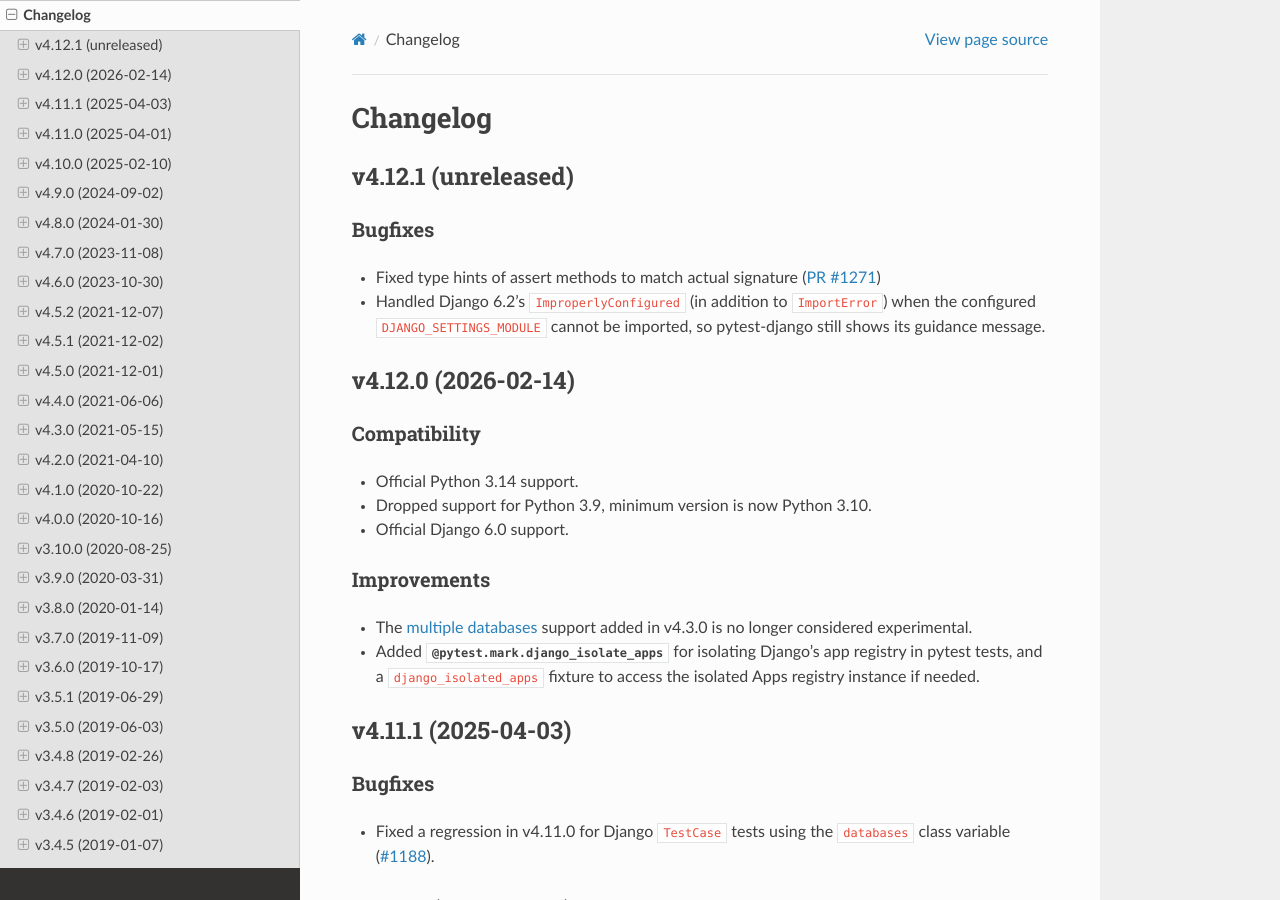
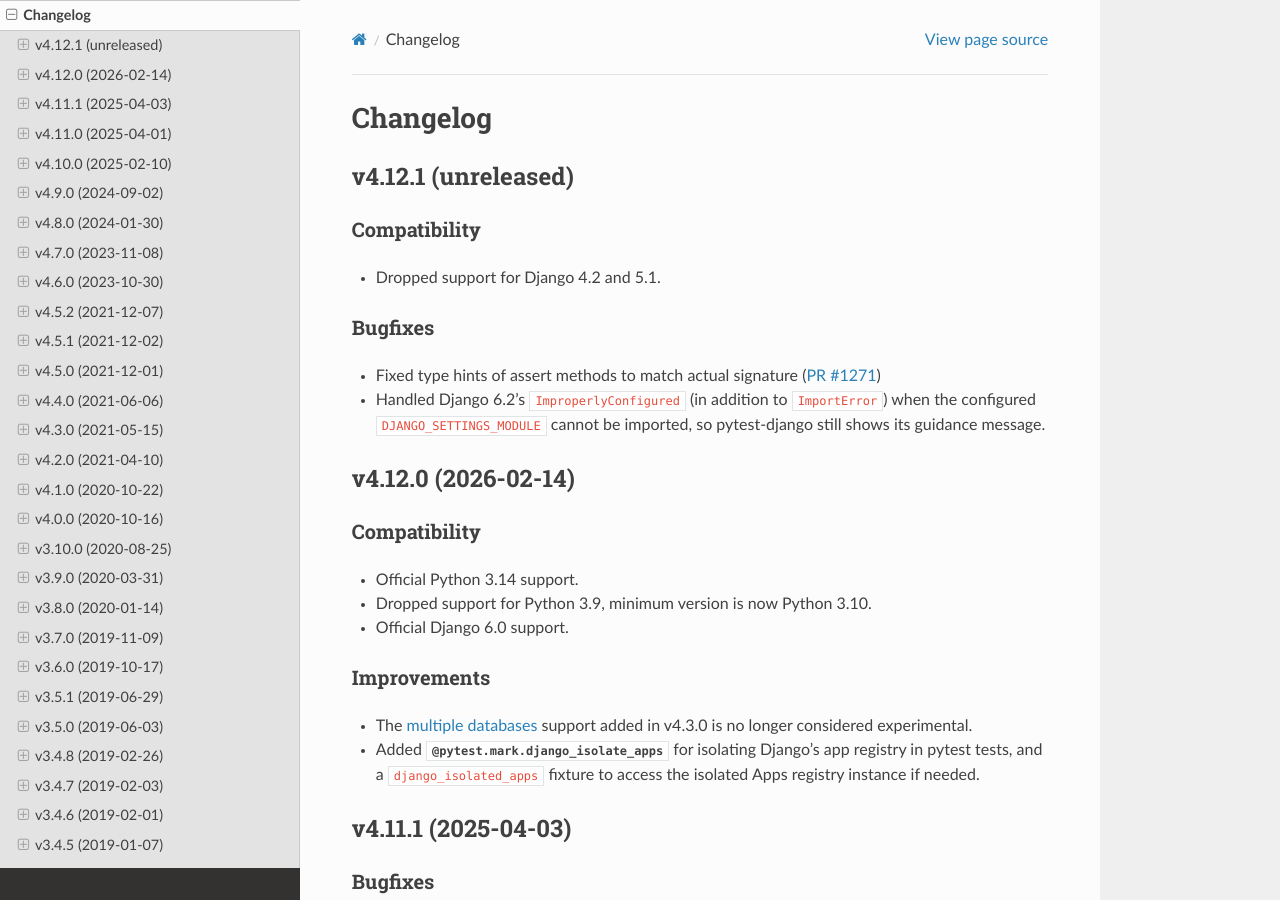
Before and after one commit to pytest-dev/pytest-django, a Sphinx documentation site: the page built from docs/changelog.rst, in a window 1280 px wide and 900 px high. Built offline with Sphinx 7.4.7 and the Read the Docs theme 3.1.0, drawn with Linux system fonts in a browser that asks for light colours; cross-references to code outside the pages are shown as plain code.

Commit message:
Removes Django 4.2 and 5.1 support (#1287)
* Update Django framework classifiers in pyproject.toml
* Update docs

```diff
--- a/docs/changelog.rst
+++ b/docs/changelog.rst
@@ -3,6 +3,11 @@
 
 v4.12.1 (unreleased)
 --------------------
+
+Compatibility
+^^^^^^^^^^^^^
+
+* Dropped support for Django 4.2 and 5.1.
 
 Bugfixes
 ^^^^^^^^
--- a/pyproject.toml
+++ b/pyproject.toml
@@ -21,8 +21,6 @@
 classifiers = [
     "Development Status :: 5 - Production/Stable",
     "Framework :: Django",
-    "Framework :: Django :: 4.2",
-    "Framework :: Django :: 5.1",
     "Framework :: Django :: 5.2",
     "Framework :: Django :: 6.0",
     "Intended Audience :: Developers",
```
Also changed, not shown: 2 other files.
